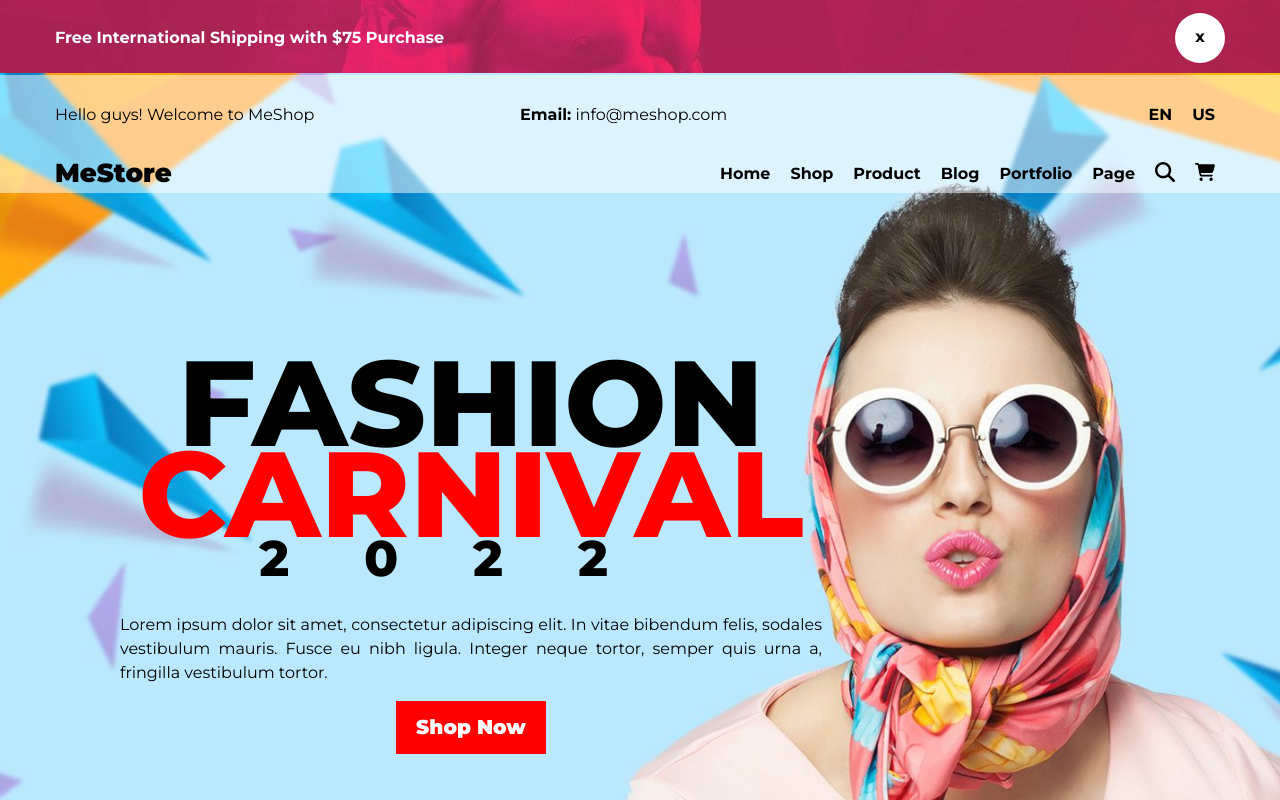
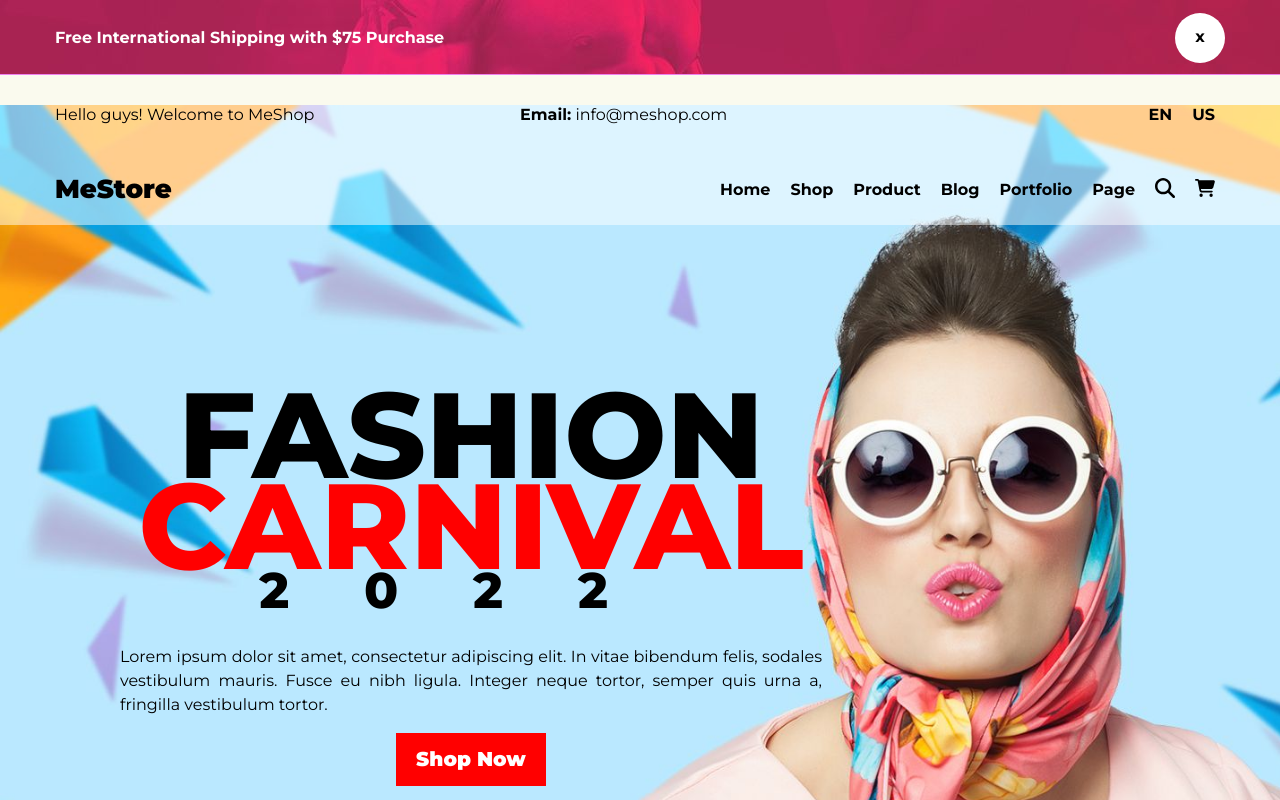
Before and after one commit to ladyprogrammer/fashion-store, an Angular app: page / in a window 1280 px wide. Shown: the top 800 px of the page. Built offline with nearby package versions, Linux system fonts and the light colour scheme.

Commit message:
add links to logo and navigation

```diff
--- a/src/app/header/logo-bar/logo-bar.component.html
+++ b/src/app/header/logo-bar/logo-bar.component.html
@@ -1,14 +1,14 @@
 <div class="container">
-  <h1 data-test="logo">MeStore</h1>
+  <h1 data-test="logo"><a routerLink="/">MeStore</a></h1>
   <nav data-test="menu">
-    <ul>
-      <li><a href="#">Home</a></li>
-      <li><a href="#">Shop</a></li>
-      <li><a href="#">Product</a></li>
-      <li><a href="#">Blog</a></li>
-      <li><a href="#">Portfolio</a></li>
-      <li><a href="#">Page</a></li>
-    </ul>
+    <menu>
+      <li><a routerLink="/">Home</a></li>
+      <li><a routerLink="/shop">Shop</a></li>
+      <li><a routerLink="/product">Product</a></li>
+      <li><a routerLink="/blog">Blog</a></li>
+      <li><a routerLink="/portfolio">Portfolio</a></li>
+      <li><a routerLink="/page">Page</a></li>
+    </menu>
   </nav>
   <span class="search" data-test="search">
     <svg xmlns="http://www.w3.org/2000/svg" viewBox="0 0 512 512"><!--! Font Awesome Pro 6.2.1 by @fontawesome - https://fontawesome.com License - https://fontawesome.com/license (Commercial License) Copyright 2022 Fonticons, Inc. --><path d="M416 208c0 45.9-14.9 88.3-40 122.7L502.6 457.4c12.5 12.5 12.5 32.8 0 45.3s-32.8 12.5-45.3 0L330.7 376c-34.4 25.2-76.8 40-122.7 40C93.1 416 0 322.9 0 208S93.1 0 208 0S416 93.1 416 208zM208 352c79.5 0 144-64.5 144-144s-64.5-144-144-144S64 128.5 64 208s64.5 144 144 144z"/></svg>
--- a/src/app/header/logo-bar/logo-bar.component.scss
+++ b/src/app/header/logo-bar/logo-bar.component.scss
@@ -3,6 +3,10 @@ $black: #000;
 h1 {
   font-size: 2.6rem;
   font-weight: 900;
+
+  a {
+    color: $black;
+  }
 }
 
 nav {
--- a/src/styles.scss
+++ b/src/styles.scss
@@ -10,6 +10,10 @@ body {
   background-color: beige;
 }
 
+a {
+  text-decoration: none;
+}
+
 
 @media screen and (min-width: 1200px) {
   .container {
```
Also changed, not shown: 1 other file (tests, documents, lock files or other folders).
